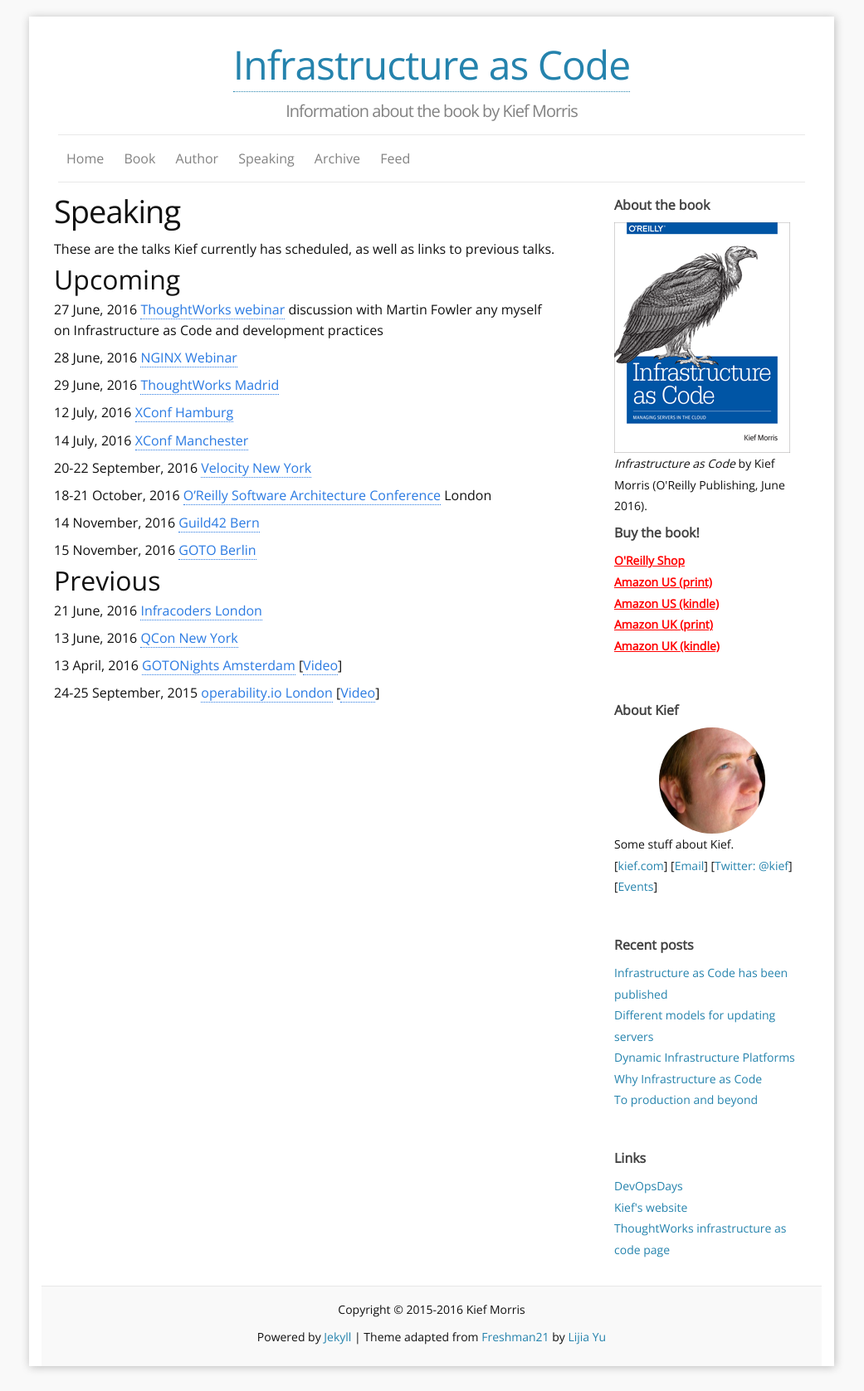
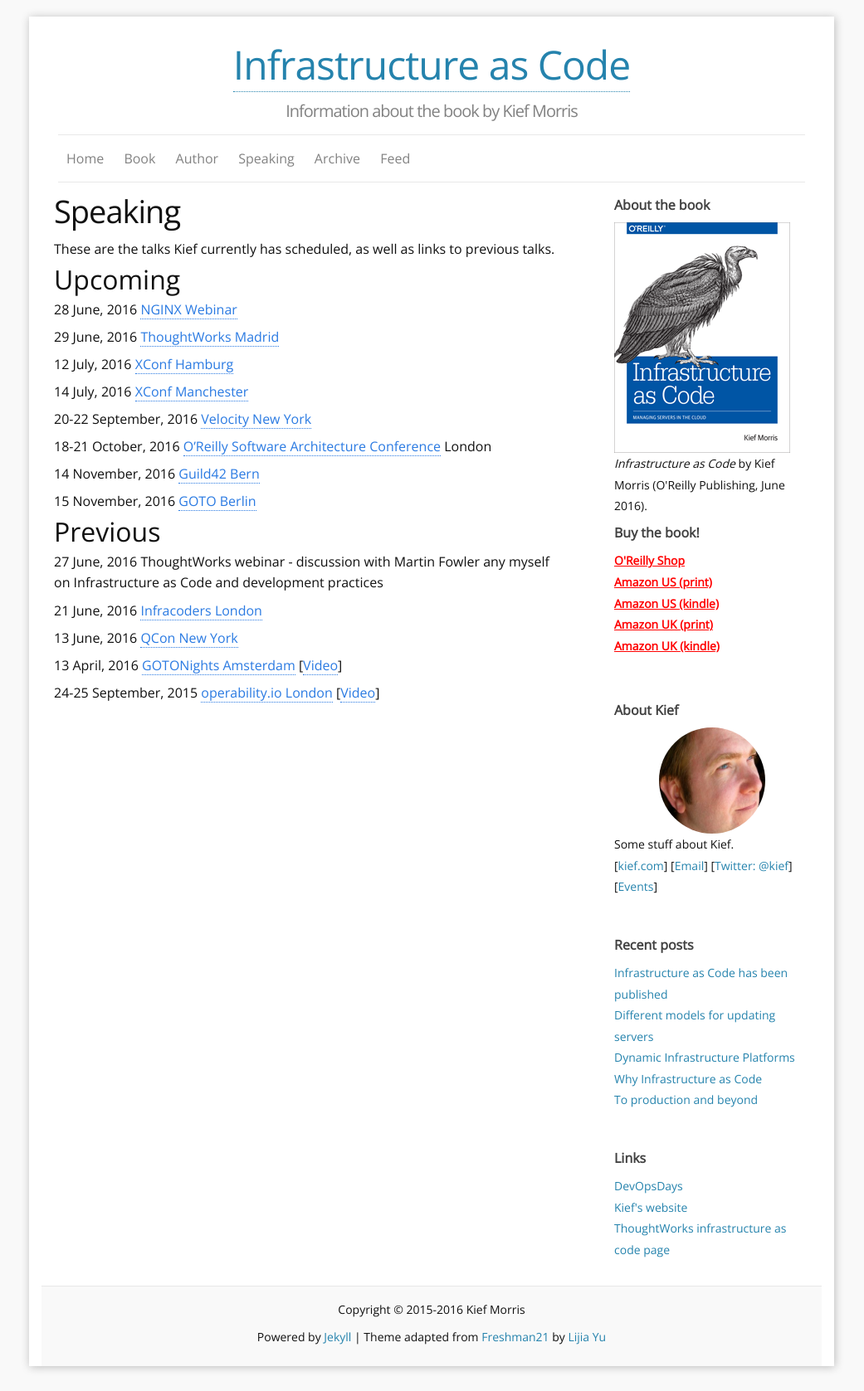
Before and after one commit to kief/infrastructure-as-code.com, a Jekyll site: the page built from 30-speaking.md, in a window 1280 px wide. Shown: the whole page at 83% size, without its empty margins (120-1161 px from the left). Built offline with Jekyll 4.4.1, drawn with Linux system fonts in a browser that asks for light colours; comment, search, counter and statistics services are not loaded; part of the change alters nothing that is shown.

```diff
--- a/30-speaking.md
+++ b/30-speaking.md
@@ -7,8 +7,6 @@ permalink: /speaking/
 These are the talks Kief currently has scheduled, as well as links to previous talks.
 
 ## Upcoming
-
-27 June, 2016 [ThoughtWorks webinar](https://attendee.gotowebinar.com/register/8513452938467949314) discussion with Martin Fowler any myself on Infrastructure as Code and development practices
 
 28 June, 2016 [NGINX Webinar](https://www.nginx.com/resources/webinars/how-to-adopt-infrastructure-as-code/)
 
@@ -29,6 +27,8 @@ These are the talks Kief currently has scheduled, as well as links to previous t
 
 ## Previous
 
+27 June, 2016 ThoughtWorks webinar - discussion with Martin Fowler any myself on Infrastructure as Code and development practices
+
 21 June, 2016 [Infracoders London](http://www.meetup.com/Infracoders-London/events/231184765/)
 
 13 June, 2016 [QCon New York](https://qconnewyork.com/ny2016/presentation/implementing-infrastructure-code)
```
